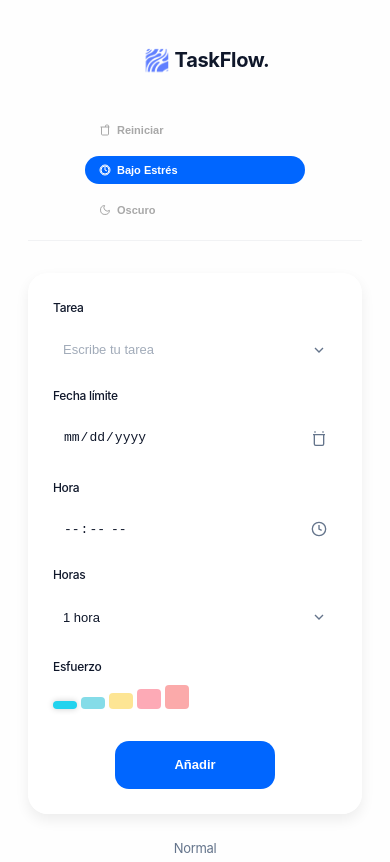
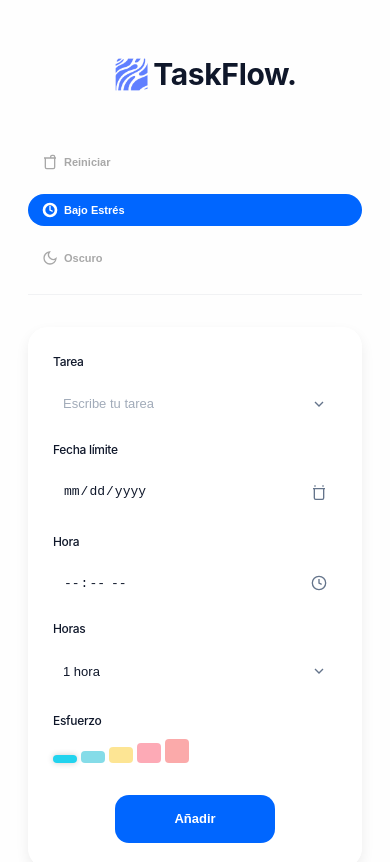
Before and after one commit to AaronVillasana/TaskFlow, a plain HTML site: page index.html in a window 390 px wide. Shown: the top 862 px of the page. Drawn offline with Linux system fonts and the light colour scheme.

Commit message:
Index V9

```diff
--- a/index.html
+++ b/index.html
@@ -851,8 +851,29 @@ input[type="time"] {
     }
 
     @media (max-width: 480px) {
+
+      h1 {
+    font-size: 30px !important;
+    margin:13px;
+  }
+
+  .toolbar {
+    gap: 16px;
+    padding-bottom: 20px;
+  }
+
+  .toolbar button {
+    font-size: 14px;
+    padding: 12px 18px;
+    max-width: 100%;
+    border-radius: 18px;
+  }
+
+  .toolbar svg {
+    width: 16px;
+    height: 16px;
+  }
       body { padding: 28px; }
-      h1 { font-size: 24px; }
       .task-form { padding: 24px; gap: 12px; }
       .task-form input:not([type="date"],[type="time"]), .task-form select, .task-form input[type="date"], .task-form input[type="time"] { padding: 10px; height: 48px; font-size: 13px; }
       .task-form button { padding: 10px 20px; font-size: 13px; height: 48px; max-width: 160px; }
@@ -872,22 +893,20 @@ input[type="time"] {
       .logo-container {
     display: flex;
     align-items: center;
+    margin-left: 60px:
     gap: 4px;
 
 
   }
 
   .logo-image {
-    width: 70px;
-    height: 70px;
+    width: 100px;
+    height: 100px;
     margin: 0;
-    margin-right: -20px;
+    margin-right: -40px;
     margin-bottom: -6px;
   }
 
-  h1 {
-    font-size: 20px; /* valor fijo para evitar crecimiento inesperado */
-  }
 
     }
   </style>
```
